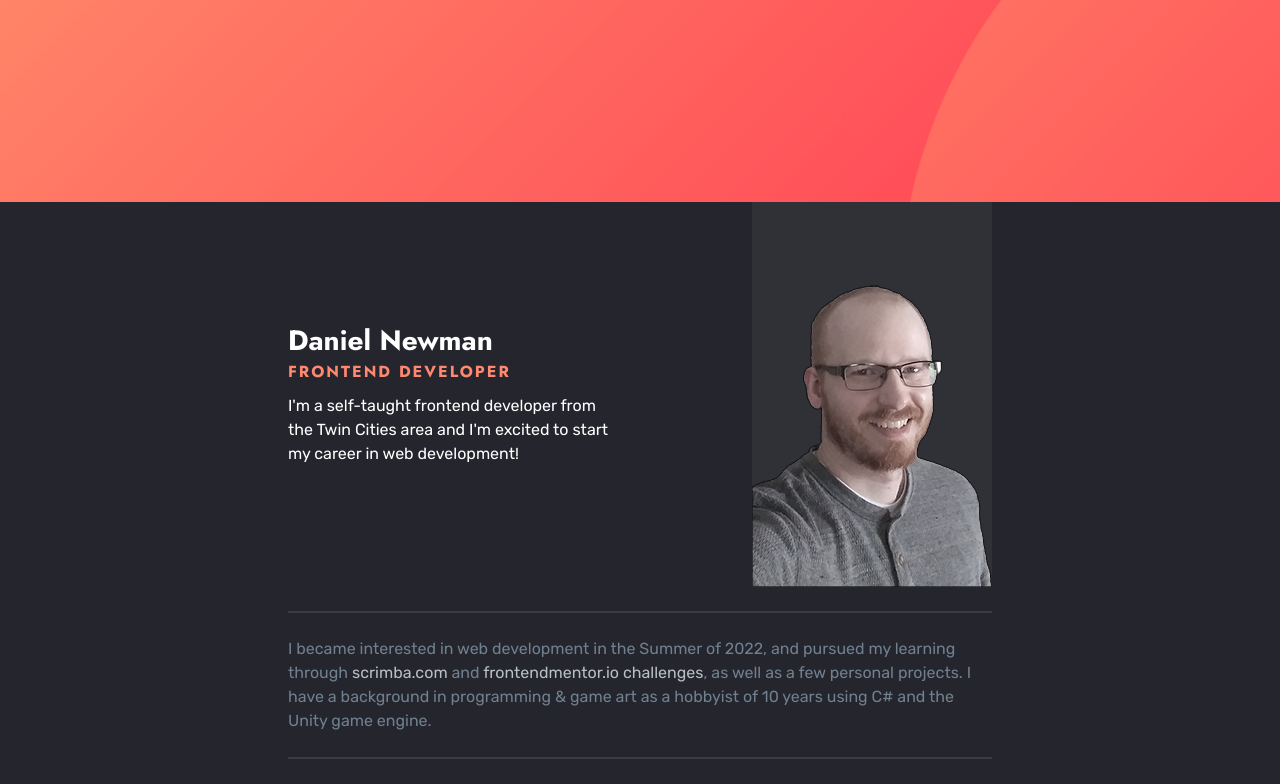
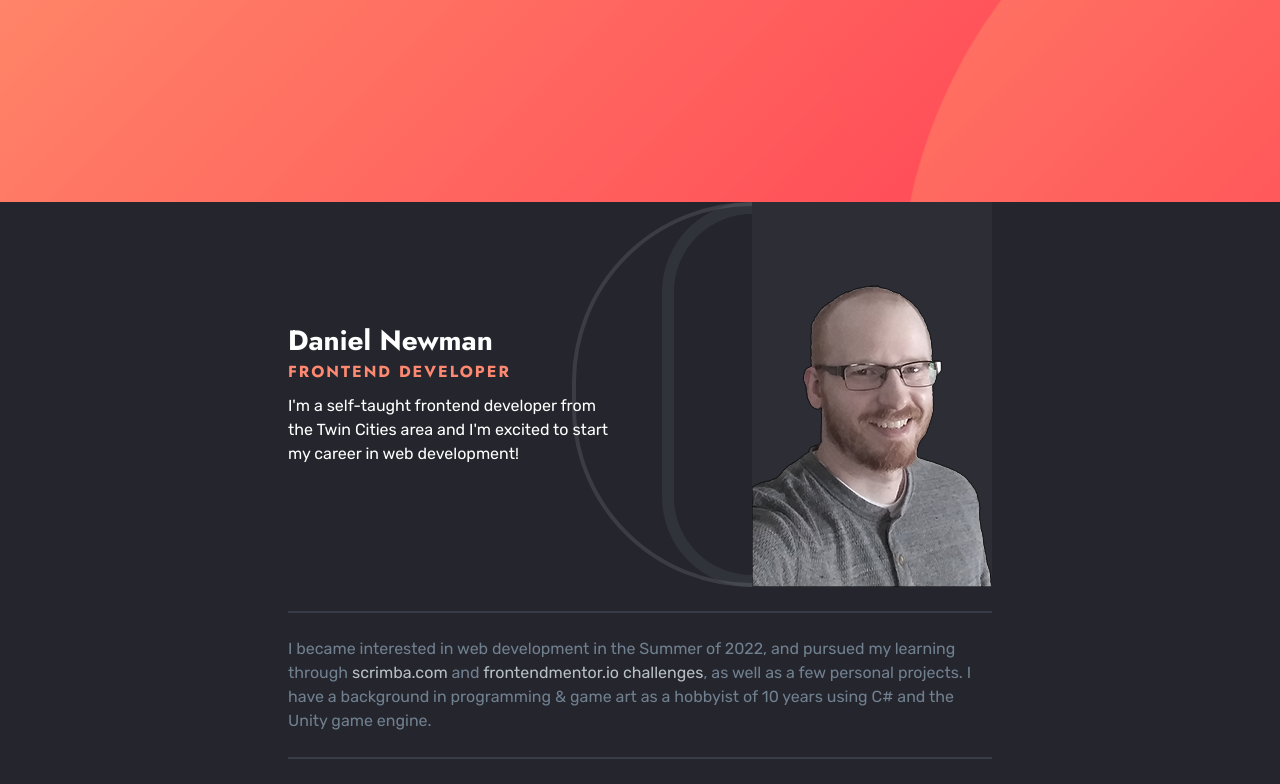
Before and after one commit to mannewdan/portfolio, a React (Vite) app: page / in a window 1280 px wide. Shown: the part 598-1382 px from the top of the page. Built offline with nearby package versions, Linux system fonts and the light colour scheme.

Commit message:
about section animation

```diff
--- a/src/components/About.tsx
+++ b/src/components/About.tsx
@@ -2,6 +2,7 @@ export default function About() {
   return (
     <section className="about">
       <div className="grid padded-container">
+        {/* Main Text */}
         <div className="text-container">
           <h2 className="text-h-m name">Daniel Newman</h2>
           <p className="text-h-s title">Frontend Developer</p>
@@ -10,9 +11,16 @@ export default function About() {
             I'm excited to start my career in web development!`}
           </p>
         </div>
+
+        {/* Image */}
         <div className="image-container">
+          <div className="background"></div>
+          <div className="big-circle"></div>
+          <div className="little-circle"></div>
           <img src="pfp-grayer.png"></img>
         </div>
+
+        {/* History */}
         <p className="text-b-s c-text-medium history">
           {`I became interested in web development in the Summer of 2022, and pursued my learning through `}
           <a
--- a/src/css/main.css
+++ b/src/css/main.css
@@ -144,6 +144,7 @@ html {
 }
 html::-webkit-scrollbar {
   width: 10px;
+  height: 10px;
 }
 html::-webkit-scrollbar-thumb {
   background: linear-gradient(86deg, hsl(var(--c-accent-main-high)), hsl(var(--c-accent-main-low)));
@@ -468,6 +469,8 @@ section {
   padding-right: 1rem;
   text-align: center;
   margin-top: 1.5rem;
+  position: relative;
+  z-index: 2;
 }
 @media (min-width: 55em) {
   .about .text-container {
@@ -475,6 +478,9 @@ section {
     align-items: flex-start;
     margin-top: 0;
   }
+}
+.about .text-container:hover + .image-container > .little-circle {
+  transform: translateX(-50%) scale(0.9);
 }
 .about .name {
   color: hsl(var(--c-text-light));
@@ -517,7 +523,6 @@ section {
   color: hsl(var(--c-accent-main-medium));
 }
 .about .image-container {
-  background: hsl(var(--c-bg-medium)/10%);
   width: 15rem;
   padding-top: 5rem;
   order: -1;
@@ -527,6 +532,8 @@ section {
   justify-self: center;
   border-bottom-left-radius: 0.25rem;
   border-bottom-right-radius: 0.25rem;
+  position: relative;
+  z-index: 1;
 }
 @media (min-width: 55em) {
   .about .image-container {
@@ -537,6 +544,43 @@ section {
 .about .image-container img {
   border-bottom-left-radius: 0.25rem;
   border-bottom-right-radius: 0.25rem;
+  position: relative;
+  z-index: 2;
+}
+.about .image-container .background {
+  width: 100%;
+  height: 100%;
+  background: hsl(var(--c-bg-medium)/7%);
+  position: absolute;
+  z-index: 1;
+}
+.about .image-container .big-circle,
+.about .image-container .little-circle {
+  pointer-events: none;
+  position: absolute;
+  top: 0;
+  bottom: 0;
+  margin-top: auto;
+  margin-bottom: auto;
+  z-index: -5;
+  aspect-ratio: 1;
+  border-radius: 50rem;
+  -webkit-clip-path: polygon(50% 0%, 50% 100%, 0% 100%, 0% 0%);
+          clip-path: polygon(50% 0%, 50% 100%, 0% 100%, 0% 0%);
+  transition: transform 150ms cubic-bezier(0, 0.22, 0.28, 2.05);
+}
+.about .image-container .big-circle {
+  width: 75%;
+  border: 12px solid hsl(var(--c-text-medium)/15%);
+  transform: translateX(-50%);
+}
+.about .image-container .little-circle {
+  width: 150%;
+  border: 4px solid hsl(var(--c-text-medium-light)/15%);
+  transform: translateX(-50%);
+}
+.about .image-container:hover .big-circle {
+  transform: translateX(-50%) scale(0.8);
 }
 
 :root {
--- a/src/scss/globals/_defaults.scss
+++ b/src/scss/globals/_defaults.scss
@@ -6,6 +6,7 @@ html {
 
   &::-webkit-scrollbar {
     width: 10px;
+    height: 10px;
   }
   &::-webkit-scrollbar-thumb {
     background: linear-gradient(
--- a/src/scss/layout/_about.scss
+++ b/src/scss/layout/_about.scss
@@ -23,10 +23,17 @@
     text-align: center;
     margin-top: 1.5rem;
 
+    position: relative;
+    z-index: 2;
+
     @include breakpoint(medium) {
       text-align: left;
       align-items: flex-start;
       margin-top: 0;
+    }
+
+    &:hover + .image-container > .little-circle {
+      transform: translateX(-50%) scale(0.9);
     }
   }
   .name {
@@ -72,7 +79,6 @@
     }
   }
   .image-container {
-    background: hsl(var(--c-bg-medium) / 10%);
     width: 15rem;
     padding-top: 5rem;
     order: -1;
@@ -90,9 +96,49 @@
     border-bottom-left-radius: 0.25rem;
     border-bottom-right-radius: 0.25rem;
 
+    position: relative;
+    z-index: 1;
     img {
       border-bottom-left-radius: 0.25rem;
       border-bottom-right-radius: 0.25rem;
+      position: relative;
+      z-index: 2;
+    }
+    .background {
+      width: 100%;
+      height: 100%;
+      background: hsl(var(--c-bg-medium) / 7%);
+      position: absolute;
+      z-index: 1;
+    }
+    .big-circle,
+    .little-circle {
+      pointer-events: none;
+      position: absolute;
+      top: 0;
+      bottom: 0;
+      margin-top: auto;
+      margin-bottom: auto;
+      z-index: -5;
+      aspect-ratio: 1;
+
+      border-radius: 50rem;
+      clip-path: polygon(50% 0%, 50% 100%, 0% 100%, 0% 0%);
+      transition: transform 150ms cubic-bezier(0, 0.22, 0.28, 2.05);
+    }
+    .big-circle {
+      width: 75%;
+      border: 12px solid hsl(var(--c-text-medium) / 15%);
+      transform: translateX(-50%);
+    }
+    .little-circle {
+      width: 150%;
+      border: 4px solid hsl(var(--c-text-medium-light) / 15%);
+      transform: translateX(-50%);
+    }
+
+    &:hover .big-circle {
+      transform: translateX(-50%) scale(0.8);
     }
   }
 }
```
Also changed, not shown: 1 other file (tests, documents, lock files or other folders).
